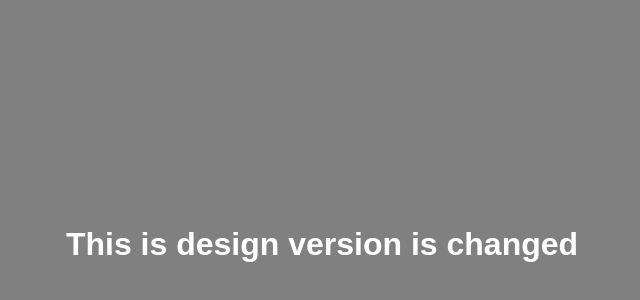
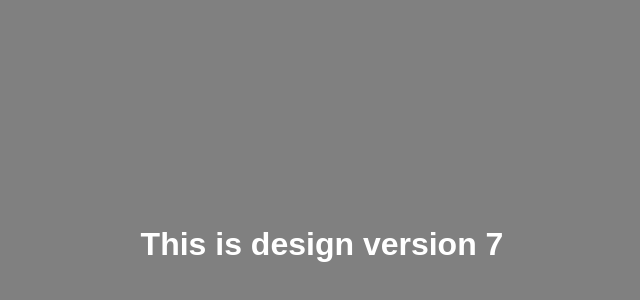
Before and after one commit to ashokthombre/test, a plain HTML site: page index.html in a window 1280 px wide. Shown: the part 156-456 px from the top of the page, without its empty margins (318-958 px from the left). Drawn offline with Linux system fonts and the light colour scheme.

Commit message:
version 7

```diff
--- a/index.html
+++ b/index.html
@@ -8,7 +8,7 @@
 </head>
 <body>
 
-<h1>This is design version is changed </h1>
+<h1>This is design version 7 </h1>
 
 </body>
 </html>
```
